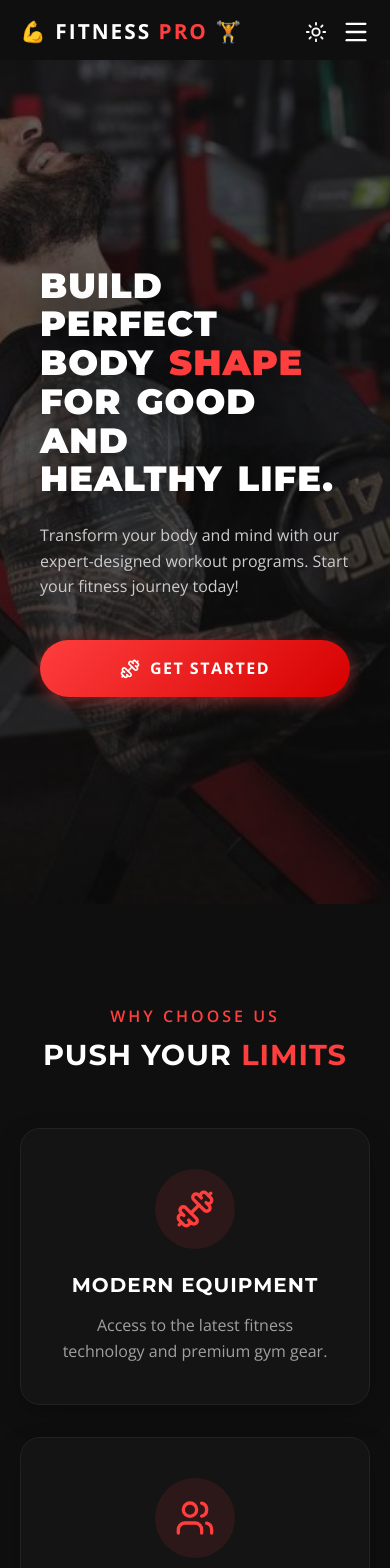
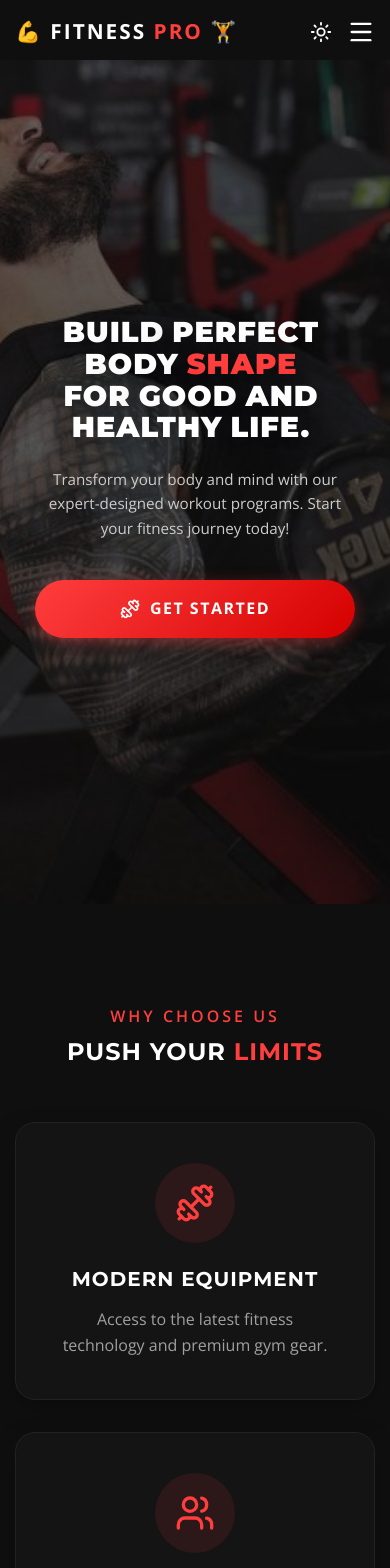
Before and after one commit to Gaurav-creater317/Fitness-Pro, a React (Vite) app in the folder frontend/: page / in a window 390 px wide. Shown: the top 1568 px of the page. Built offline with nearby package versions, Linux system fonts and the light colour scheme.

Commit message:
Full stack Gym Website Project

```diff
--- a/frontend/src/index.css
+++ b/frontend/src/index.css
@@ -225,13 +225,13 @@ button {
 /* Responsive Design System */
 @media (max-width: 1200px) {
   .container {
-    max-width: 960px;
+    max-width: 1000px;
   }
 }
 
 @media (max-width: 992px) {
   .container {
-    max-width: 720px;
+    max-width: 800px;
   }
 
   .desktop-links {
@@ -257,10 +257,19 @@ button {
     height: auto !important;
     min-height: 100dvh;
     padding: 100px 20px !important;
+    text-align: center !important;
   }
 
   .hero h1 {
     font-size: 2.8rem !important;
+  }
+
+  .hero-description {
+    margin: 0 auto 2.5rem !important;
+  }
+
+  .hero-btns {
+    justify-content: center !important;
   }
 }
 
@@ -304,13 +313,20 @@ button {
     grid-template-columns: 1fr !important;
   }
 
-  .calculator-grid>div:last-child {
+  .calculator-grid>div:last-child,
+  .calculator-result-side {
     border-left: none !important;
-    border-top: 1px solid var(--border-color);
+    border-top: 1px solid var(--border-color) !important;
   }
 
   .contact-form-grid {
     grid-template-columns: 1fr !important;
+  }
+
+  /* Button improvements for mobile */
+  .btn {
+    padding: 12px 28px;
+    font-size: 0.95rem;
   }
 }
 
@@ -321,6 +337,7 @@ button {
 
   .btn {
     width: 100%;
+    margin-bottom: 10px;
   }
 
   .logo {
@@ -328,7 +345,11 @@ button {
   }
 
   .hero h1 {
-    font-size: 2.2rem !important;
+    font-size: 2rem !important;
+  }
+
+  .hero p {
+    font-size: 0.95rem !important;
   }
 
   main {
@@ -338,12 +359,40 @@ button {
   .workouts-grid-responsive {
     grid-template-columns: 1fr !important;
   }
+
+  .workout-stats-grid {
+    grid-template-columns: 1fr !important;
+  }
+}
+
+@media (max-width: 400px) {
+  .section-title {
+    font-size: 1.5rem !important;
+  }
+
+  .hero h1 {
+    font-size: 1.8rem !important;
+  }
+
+  .container {
+    padding: 0 15px;
+  }
 }
 
 /* Responsive Utilities */
 .mobile-stack {
   display: flex !important;
   flex-direction: column !important;
+}
+
+.mobile-center {
+  @media (max-width: 768px) {
+    text-align: center !important;
+    justify-content: center !important;
+    align-items: center !important;
+    margin-left: auto !important;
+    margin-right: auto !important;
+  }
 }
 
 .hidden-mobile {
--- a/frontend/src/pages/Calculator.jsx
+++ b/frontend/src/pages/Calculator.jsx
@@ -192,10 +192,9 @@ const Calculator = () => {
                         </form>
                     </div>
 
-                    {/* Right Side: Result */}
-                    <div style={{
+                    <div className="calculator-result-side" style={{
                         background: 'rgba(255, 62, 62, 0.03)',
-                        padding: '40px',
+                        padding: 'clamp(30px, 8vw, 50px)',
                         display: 'flex',
                         alignItems: 'center',
                         justifyContent: 'center',
@@ -212,8 +211,8 @@ const Calculator = () => {
                                 >
                                     <h3 style={{ fontSize: '1.2rem', color: 'var(--text-muted)', marginBottom: '20px' }}>Your BMI Result</h3>
                                     <div style={{
-                                        width: '150px',
-                                        height: '150px',
+                                        width: 'clamp(120px, 30vw, 150px)',
+                                        height: 'clamp(120px, 30vw, 150px)',
                                         borderRadius: '50%',
                                         border: `8px solid ${getStatusColor(status)}`,
                                         display: 'flex',
@@ -222,7 +221,7 @@ const Calculator = () => {
                                         margin: '0 auto 20px',
                                         boxShadow: `0 0 30px ${getStatusColor(status)}40`
                                     }}>
-                                        <span style={{ fontSize: '3rem', fontWeight: '800', color: 'var(--text-light)' }}>{bmi}</span>
+                                        <span style={{ fontSize: 'clamp(2rem, 8vw, 3rem)', fontWeight: '800', color: 'var(--text-light)' }}>{bmi}</span>
                                     </div>
                                     <h4 style={{ fontSize: '1.8rem', color: getStatusColor(status), marginBottom: '10px' }}>{status}</h4>
                                     <p style={{ color: 'var(--text-muted)', fontSize: '0.9rem' }}>
--- a/frontend/src/pages/Contact.jsx
+++ b/frontend/src/pages/Contact.jsx
@@ -148,7 +148,7 @@ const Contact = () => {
                                 lineHeight: '1.2'
                             }}
                         >
-                            Let's Start Your Fitness Journey
+                            Let's Start Your <span style={{ color: 'var(--primary)' }}>Journey</span>
                         </motion.h1>
                         <motion.p
                             variants={fadeInUp}
@@ -255,10 +255,10 @@ const Contact = () => {
                     </motion.div>
 
                     {/* Main Contact Section */}
-                    <div style={{
+                    <div className="contact-main-grid" style={{
                         display: 'grid',
-                        gridTemplateColumns: 'repeat(auto-fit, minmax(450px, 1fr))',
-                        gap: '40px',
+                        gridTemplateColumns: 'repeat(auto-fit, minmax(clamp(300px, 100%, 500px), 1fr))',
+                        gap: 'clamp(20px, 5vw, 40px)',
                         alignItems: 'start'
                     }}>
                         {/* Contact Form */}
@@ -599,7 +599,7 @@ const Contact = () => {
                                     Connect with me on professional platforms and follow my development journey!
                                 </p>
 
-                                <div style={{ display: 'flex', gap: '15px', marginBottom: '30px', flexWrap: 'wrap' }}>
+                                <div className="social-links-grid" style={{ display: 'flex', gap: '15px', marginBottom: '30px', flexWrap: 'wrap', justifyContent: 'center' }}>
                                     {[
                                         { icon: <Linkedin size={20} />, color: '#0077b5', name: 'LinkedIn', url: 'https://www.linkedin.com/in/gaurav-mehra-a41220299/' },
                                         { icon: <Instagram size={20} />, color: '#e4405f', name: 'Instagram', url: 'https://www.instagram.com/authentic_gaurav1/#' },
--- a/frontend/src/pages/Home.jsx
+++ b/frontend/src/pages/Home.jsx
@@ -33,8 +33,7 @@ const Home = () => {
                 justifyContent: 'center',
                 background: `linear-gradient(rgba(0,0,0,0.6), rgba(0,0,0,0.7)), url(${HeroImage}) center/cover no-repeat`,
                 backgroundColor: '#000',
-                textAlign: 'left',
-                padding: '100px 5%'
+                padding: 'clamp(80px, 15vh, 120px) 5%'
             }}>
                 <motion.div
                     className="container"
@@ -66,7 +65,7 @@ const Home = () => {
                                         style={{
                                             display: 'inline-block',
                                             color: word === "Shape" ? 'var(--primary)' : 'inherit',
-                                            marginRight: '15px'
+                                            marginRight: 'clamp(8px, 2vw, 15px)'
                                         }}
                                     >
                                         {word}
@@ -78,8 +77,9 @@ const Home = () => {
 
                     <motion.p
                         variants={fadeInUp}
+                        className="hero-description"
                         style={{
-                            fontSize: 'clamp(1rem, 4vw, 1.2rem)',
+                            fontSize: 'clamp(0.95rem, 4vw, 1.2rem)',
                             color: '#ccc',
                             marginBottom: '2.5rem',
                             maxWidth: '600px',
@@ -92,6 +92,7 @@ const Home = () => {
 
                     <motion.div
                         variants={fadeInUp}
+                        className="hero-btns"
                         style={{ display: 'flex', gap: '1rem', flexWrap: 'wrap' }}
                     >
                         <Link
@@ -128,8 +129,8 @@ const Home = () => {
                         variants={staggerContainer}
                         style={{
                             display: 'grid',
-                            gridTemplateColumns: 'repeat(auto-fit, minmax(300px, 1fr))',
-                            gap: '2rem'
+                            gridTemplateColumns: 'repeat(auto-fit, minmax(clamp(250px, 30vw, 350px), 1fr))',
+                            gap: 'clamp(1rem, 3vw, 2rem)'
                         }}
                     >
                         {[
--- a/frontend/src/pages/Workouts.jsx
+++ b/frontend/src/pages/Workouts.jsx
@@ -242,11 +242,10 @@ const Workouts = () => {
                     ))}
                 </motion.div>
 
-                {/* Workouts Grid */}
                 <div className="workouts-grid-responsive" style={{
                     display: 'grid',
-                    gridTemplateColumns: 'repeat(auto-fill, minmax(280px, 1fr))',
-                    gap: '25px',
+                    gridTemplateColumns: 'repeat(auto-fill, minmax(clamp(250px, 100%, 350px), 1fr))',
+                    gap: 'clamp(15px, 3vw, 25px)',
                     marginTop: '2rem'
                 }}>
                     {filteredWorkouts.map((workout, index) => (
@@ -398,8 +397,7 @@ const WorkoutCard = ({ workout, index }) => {
                     {workout.description}
                 </p>
 
-                {/* Stats Row */}
-                <div style={{
+                <div className="workout-stats-grid" style={{
                     display: 'grid',
                     gridTemplateColumns: 'repeat(2, 1fr)',
                     gap: '12px',
```
